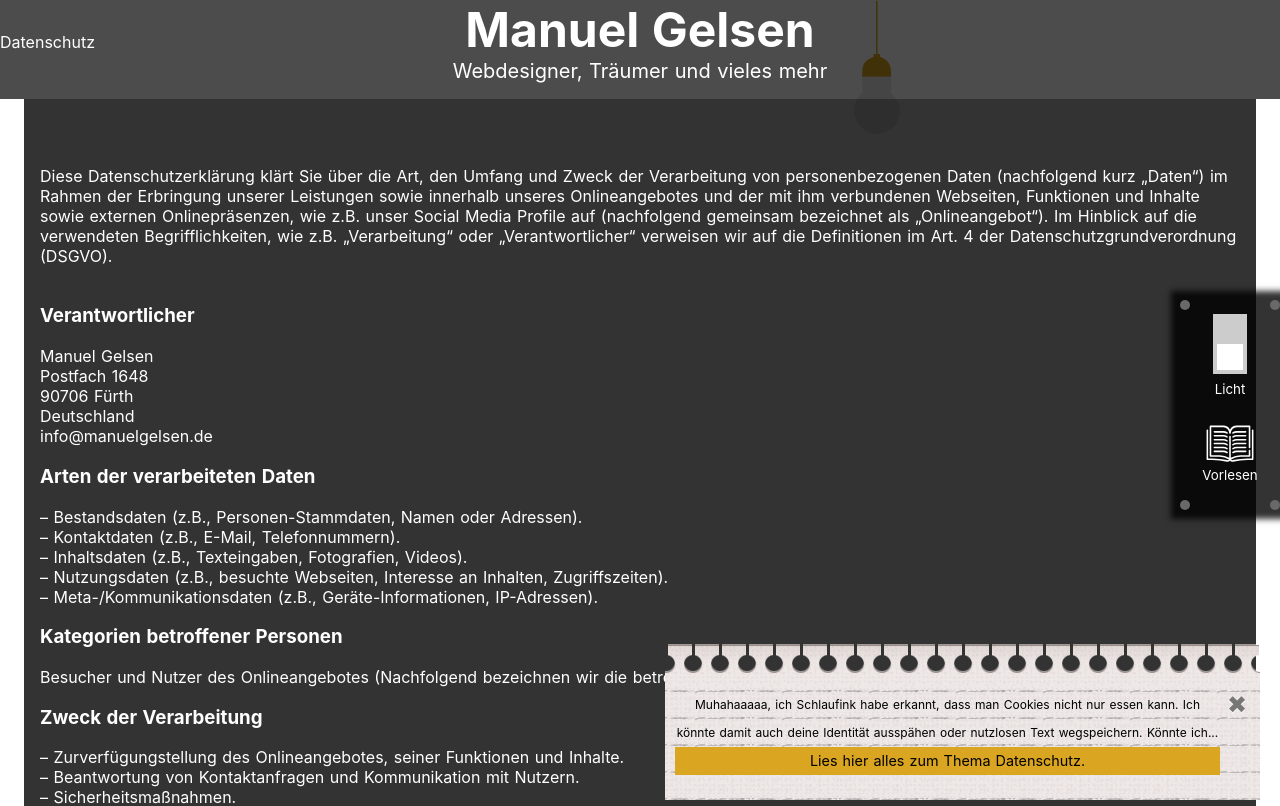
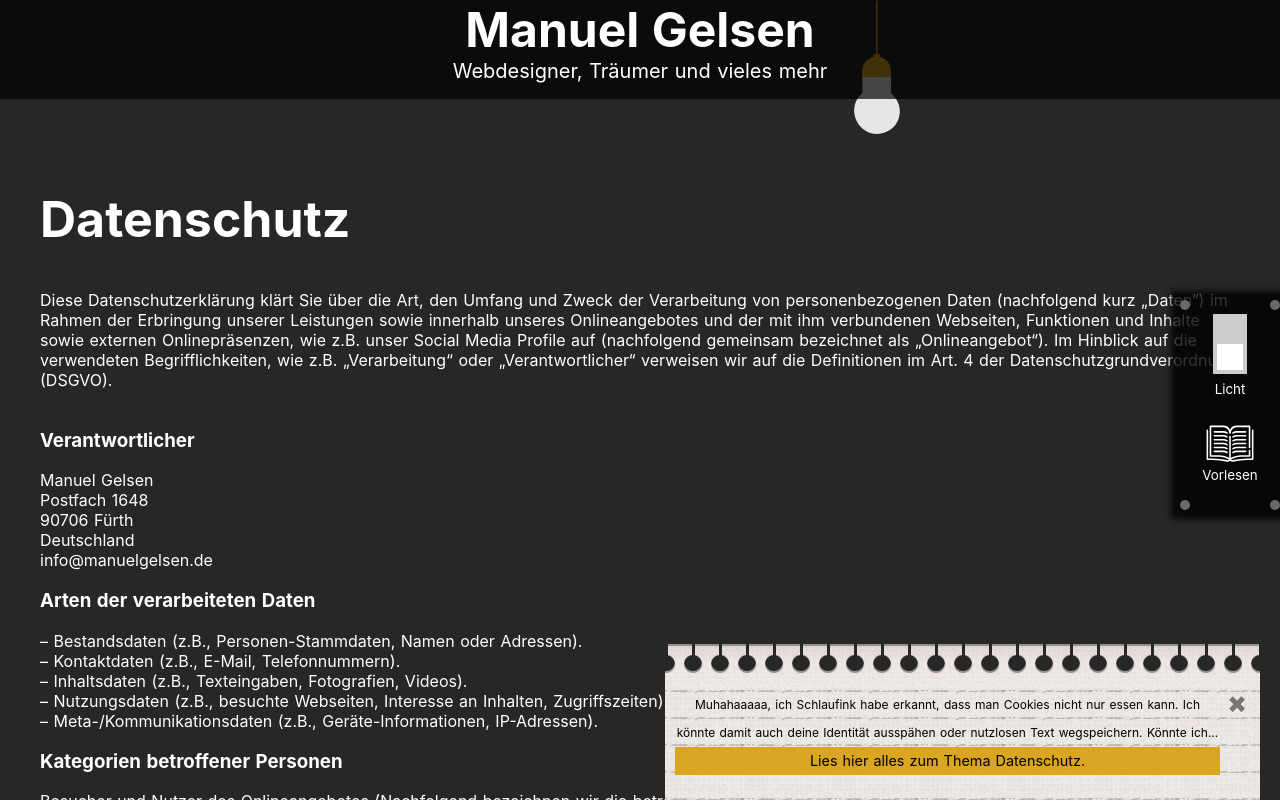
Before and after one commit to bassdman/my-website, a Nuxt app: page /datenschutz in a window 1280 px wide. Shown: the top 806 px of the page. Built offline with nearby package versions, Linux system fonts and the light colour scheme.

Commit message:
changed background of website

```diff
--- a/components/molecules/Footer.vue
+++ b/components/molecules/Footer.vue
@@ -2,9 +2,8 @@
   <footer>
     <sign link="/impressum" width="180">Impressum</sign>
     <sign link="/datenschutz" width="210">Datenschutz</sign>
-    <sign width="200" boards="6">
+    <sign width="200" boards="4">
       <div class="infosign">
-        <div class="colorWhite" v-html="$store.state.background.figCaption"></div>
         <div>v {{version}}</div>
       </div>
     </sign>
--- a/components/molecules/Header.vue
+++ b/components/molecules/Header.vue
@@ -1,12 +1,10 @@
   <template>
   <!-- Der Default Header -->
   <div class="header" v-bind:class="{'displayNone': !$store.state.header.show || false}">
-    <span class="pagename">{{$store.state.header.pagename}}</span>
     <nuxt-link to="/" class="nameWithTitle">
       <span class="name">Manuel Gelsen</span>
       <span class="subtitle">Webdesigner, Träumer und vieles mehr</span>
     </nuxt-link>
-    <span class="navigation"></span>
   </div>
 </template>
 
@@ -20,6 +18,7 @@ export default {
 .header {
   display: flex;
   position: sticky;
+  justify-content:center;
   top: 0px;
   padding-bottom: 1em;
   background: rgba(0,0,0,.7);
@@ -46,11 +45,6 @@ export default {
   font-weight: bold;
   color: white;
 }
-.pagename{
-  align-self: center;
-  color: white;
-  flex: 1;
-}
 .displayNone{
   display: none;
 }
--- a/layouts/default.vue
+++ b/layouts/default.vue
@@ -1,7 +1,7 @@
 <template>
   <div>
     <Sidebar></Sidebar>
-    <div class="background" v-bind:class="{flickerColor: $store.state.light.on}" v-bind:style="{'background-image':'url('+$store.state.background.src+')','background':$store.state.background.bgcolor }"></div>
+    <div class="background" v-bind:class="{flickerColor: $store.state.light.on}" v-bind:style="{background:$store.state.background.bgcolor }"></div>
     <Lightbulb class="lightbulbLayout" v-bind:on="$store.state.light.on"></Lightbulb>
     <headerElem></headerElem>
     <nuxt v-bind:style="{'visibility':visibility}"/>
@@ -53,7 +53,7 @@ body{
   min-height: 100vh;
   top: 0px;
   right: 0px;
-  filter: grayscale(1);
+  filter: grayscale(1) brightness(0.05);
   background-size:cover;
   left: 0px;
   position: fixed;
@@ -73,46 +73,46 @@ body{
     filter: grayscale(0.5);
   }
   2% {
-    filter: grayscale(1);
+    filter: grayscale(1) brightness(0.05);
   }
   4% {
     filter: grayscale(0.5);
   }
   6% {
-    filter: grayscale(1);
+    filter: grayscale(1) brightness(0.05);
   }
   8% {
-    filter: grayscale(1);
+    filter: grayscale(1) brightness(0.05);
   }
   9% {
     filter: grayscale(0.5);
   }
   10% {
-    filter: grayscale(1);
+    filter: grayscale(1) brightness(0.05);
   }
   20% {
-    filter: grayscale(1);
+    filter: grayscale(1) brightness(0.05);
   }
   30% {
     filter: grayscale(0.5);
   }
   40% {
-    filter: grayscale(1);
+    filter: grayscale(1) brightness(0.05);
   }
   50% {
     filter: grayscale(0.5);
   }
   60% {
-    filter: grayscale(1);
+    filter: grayscale(1) brightness(0.05);
   }
   70% {
-    filter: grayscale(1);
+    filter: grayscale(1) brightness(0.05);
   }
   80% {
-    filter: grayscale(1);
+    filter: grayscale(1) brightness(0.05);
   }
   90% {
-    filter: grayscale(1);
+    filter: grayscale(1) brightness(0.05);
   }
   100% {
     filter: grayscale(0.5);
--- a/package.json
+++ b/package.json
@@ -1,7 +1,7 @@
 {
-    "name": "my-website",
-    "version": "1.3.3",
-    "description": "Nuxt.js project",
+    "name": "manus-website",
+    "version": "2.0.0",
+    "description": "Manus Website",
     "author": "Manuel Gelsen <info@manuelgelsen.de>",
     "private": true,
     "scripts": {
--- a/pages/datenschutz.vue
+++ b/pages/datenschutz.vue
@@ -1,5 +1,6 @@
 <template>
-  <article id="post-12" class="post-12 page type-page status-publish hentry content">
+  <article id="post-12" class="post-12 page type-page status-publish hentry content" v-bind:style="{color:textcolor}">
+    <h1>Datenschutz</h1>
     <div class="entry-content gbSiteContent">
       <h3 id="dsg-general-intro"></h3>
       <p>
@@ -284,13 +285,13 @@
 export default {
   name: "datenschutz",
   created() {
-    this.$store.commit("header/pagename", "Datenschutz");
-    this.$store.commit("background/setSrc", require("~/assets/impressum.jpg"));
     this.$store.commit("header/show", true);
-    this.$store.commit(
-      "background/figcaption",
-      `Hintergrund von<br><a href="https://pixabay.com/de/users/pixel2013-2364555/?utm_source=link-attribution&amp;utm_medium=referral&amp;utm_campaign=image&amp;utm_content=3062829">pixel2013</a> auf <a href="https://pixabay.com/de/?utm_source=link-attribution&amp;utm_medium=referral&amp;utm_campaign=image&amp;utm_content=3062829">Pixabay</a>`
-    );
+    this.$store.commit("background/bgcolor", "#00dcffe0");
+  },
+  computed: {
+    textcolor() {
+      return this.$store.state.light.on ? "black" : "white";
+    }
   },
   head() {
     return {
@@ -348,8 +349,11 @@ q {
   margin: auto;
   max-width: 1200px;
   color: white;
-  background: rgba(0, 0, 0, 0.8);
   padding: 1em;
   padding-top: 3em;
 }
+
+h1 {
+  font-size: 50px;
+}
 </style>
--- a/pages/impressum.vue
+++ b/pages/impressum.vue
@@ -1,5 +1,6 @@
 <template>
   <div class="content">
+    <h1>Impressum</h1>
     <div class="gbSiteContent">
       <p>
         Manuel Gelsen
@@ -37,14 +38,13 @@
 export default {
   name: "impressum",
   created() {
-    this.$store.commit("header/pagename", "Impressum");
-    this.$store.commit("background/setSrc", require("~/assets/impressum.jpg"));
     this.$store.commit("header/show", true);
-
-    this.$store.commit(
-      "background/figcaption",
-      `Hintergrund:<br>Privates Photo`
-    );
+    this.$store.commit("background/bgcolor", '#00dcffe0');
+  },
+  computed: {
+    textcolor(){
+      return this.$store.state.light.on ? 'black' : 'white';
+    }
   },
   head() {
     return {
@@ -91,7 +91,10 @@ figcaption {
   margin: auto;
   max-width: 1200px;
   color: white;
-  background: rgba(0, 0, 0, 0.8);
   padding: 1em;
 }
+
+h1{
+  font-size: 50px;
+}
 </style>
--- a/pages/index.vue
+++ b/pages/index.vue
@@ -1,6 +1,6 @@
 <template>
   <div class="home">
-    <cloud fontsize="small" class="cloudText alignCenter">
+    <cloud fontsize="small" class="cloudText alignCenter" v-bind:background="cloudbackground">
       Icons von
       <br />
       <a href="https://www.flaticon.com/de/autoren/wanicon" title="wanicon">wanicon</a>
@@ -8,8 +8,10 @@
       <br />
       <a href="https://www.flaticon.com/de/" title="Flaticon">www.flaticon.com</a>
     </cloud>
-    <h1 class="welcome">Aaaaah, frische Landluft :)</h1>
-    <h1 class="welcomeSubtitle">Moooment, was sehe ich denn da unten?</h1>
+    <h1 class="welcome" v-if="!$store.state.light.on">Was für eine schöööne Nacht :)</h1>
+    <h1 class="welcomeSubtitle" v-if="!$store.state.light.on">Zeit, mal die Sterne zu zählen</h1>
+    <h1 class="welcome" v-if="$store.state.light.on">Waah, es ist so hell!!!</h1>
+    <h1 class="welcomeSubtitle" v-if="$store.state.light.on">Wer hat das Licht angemacht?</h1>
 
     <Castle class="castle"></Castle>
     <div class="content" id="content">
@@ -71,15 +73,18 @@ export default {
       if (width > 400) return width - 100;
 
       return width - 20;
-    }
+    },
+  cloudbackground(){
+    if(this.$store.state.light.on)
+      return 'white';
+    else
+      return '#888888';
+  },
   },
   created() {
     this.blockRouteEvent = false;
-    this.$store.commit("background/setSrc", require("~/assets/berge.jpg"));
-    this.$store.commit(
-      "background/figcaption",
-      `Hintergrund:<br>Privates Photo<br><br>`
-    );
+    this.$store.commit("background/bgcolor", '#00dcffe0');
+    this.$store.commit("sidebar/show", true);
 
     if (!process.client) return 0;
 
@@ -187,12 +192,12 @@ p {
 }
 
 .cloudText {
-  color: gray;
+  color: black;
   margin-top: -30px;
 }
 
 .cloudText a {
-  color: gray;
+  color: black;
 }
 
 @media screen and (min-width: 900px) {
--- a/pages/spieleschmiede.vue
+++ b/pages/spieleschmiede.vue
@@ -1,5 +1,5 @@
 <template>
-  <div class="all">
+  <div class="all" v-bind:style="{color:textcolor}">
     <h1>Spieleschmiede</h1>
     <div class="containerLogin" v-if="!isLoggedIn">
       <div class="subcontainerLogin">
@@ -45,8 +45,9 @@ async function loadCards(context) {
 export default {
   name: "Spieleschmiede",
   created() {
-    this.$store.commit("sidebar/show", false);
-    this.$store.commit("background/bgcolor", 'white');
+    //this.$store.commit("sidebar/show", false);
+    this.$store.commit("background/bgcolor", "#00dcffe0");
+
     const self = this;
     auth.onAuthStateChanged(async function(user) {
       if (user) {
@@ -54,6 +55,11 @@ export default {
         await loadCards(self);
       }
     });
+  },
+  computed: {
+    textcolor() {
+      return this.$store.state.light.on ? "black" : "white";
+    }
   },
   methods: {
     async login() {
@@ -157,6 +163,7 @@ button {
   height: 30px;
   border: 1px solid gray;
   margin-top: 30px;
+  font-size: 16px;
   flex: 1 100%;
   cursor: pointer;
 }
--- a/store/background.js
+++ b/store/background.js
@@ -1,20 +1,12 @@
 export const state = () => ({
     class: '',
-    src: '',
-    figCaption: '',
-    bgColor: ''
+    bgcolor: ''
 })
 export const mutations = {
     class(state, cls) {
         state.class = cls;
     },
-    setSrc(state, src) {
-        state.src = src;
-    },
-    figcaption(state, figCaption) {
-        state.figCaption = figCaption;
-    },
     bgcolor(state, color) {
-        state.bgColor = color;
+        state.bgcolor = color;
     }
 }
--- a/store/header.js
+++ b/store/header.js
@@ -5,9 +5,6 @@ export const state = () => ({
     show: true
 })
 export const mutations = {
-    pagename(state, pagename) {
-        state.pagename = pagename;
-    },
     show(state, show) {
         if (state.show != show)
             state.show = show;
```
